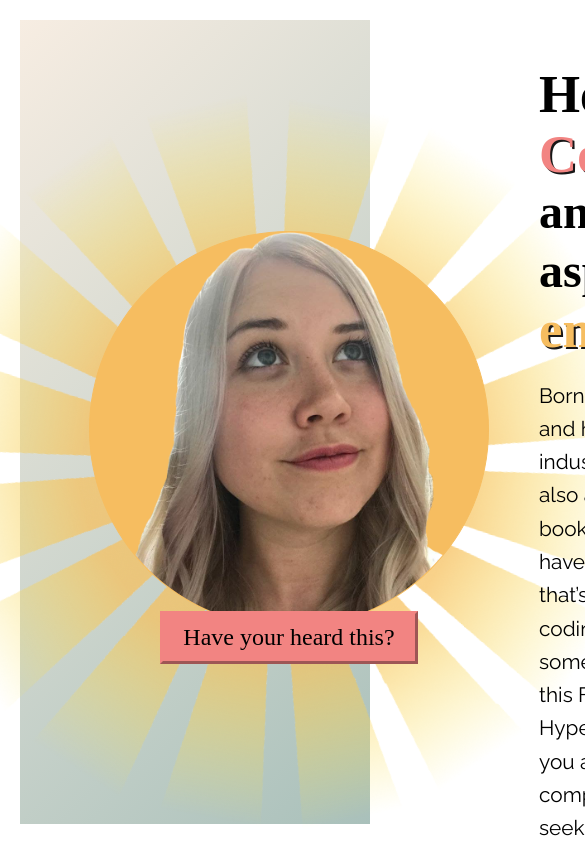
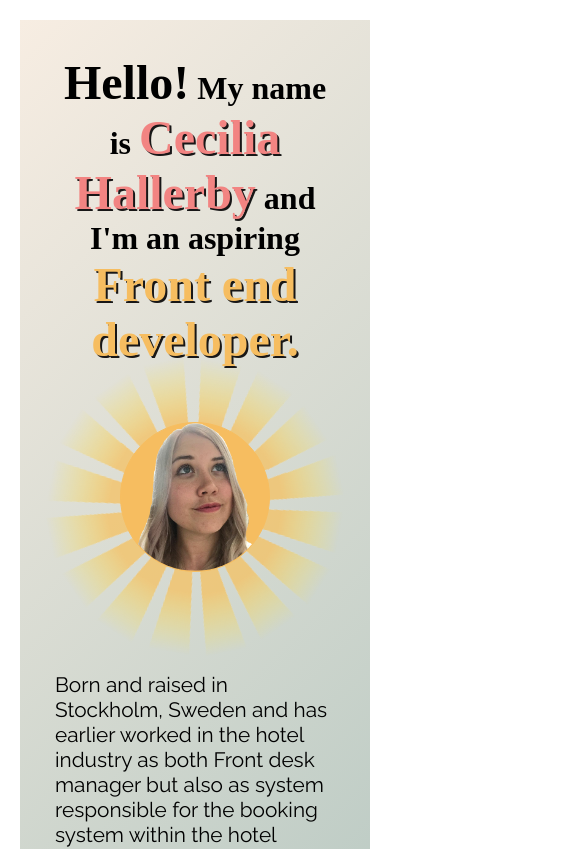
Before and after one commit to CeceStar/portfolio2.0, a React (Create React App) app: page / in a window 390 px wide. Shown: the top 849 px of the page, 585 px wide, since content can reach past the window. Built offline with nearby package versions, Linux system fonts and the light colour scheme; no server answers; the database is empty; a web font is replaced by a local one.

Commit message:
Changed to be mobil first on first page, so media queries for desktop. Only mainpage adjusted

```diff
--- a/src/components/MainPage/Presentation.jsx
+++ b/src/components/MainPage/Presentation.jsx
@@ -7,12 +7,13 @@ function Presentation() {
     <>
       <div className="background-front">
         <div className="intro-grid">
-          <Sun />
+
           <h1 className="intro-heading">
             <span className="highlight3">Hello!</span> My name is{" "}
             <span className="highlight1">Cecilia Hallerby</span> and I'm an
             aspiring <span className="highlight4">Front end developer.</span>
           </h1>
+          <Sun />
           <p className="intro-text">
             Born and raised in Stockholm, Sweden and has earlier worked in the
             hotel industry as both Front desk manager but also as system
--- a/src/index.css
+++ b/src/index.css
@@ -28,6 +28,7 @@ h3 {
   font-family: var(--headings);
 }
 
+/* --------------------MOBILE MAINPAGE------------------*/
 .background-frame {
   position: relative;
   height: 100vh;
@@ -43,28 +44,140 @@ h3 {
   background-repeat: no-repeat;
   background-size: cover;
   z-index: -100;
-  height: 100%;
   width: 100%;
   border: 20px solid white;
+  overflow: hidden;
 }
 
-.background-portfolio {
-  background-image: linear-gradient(-45deg, var(--linnen), var(--coral));
-  background-repeat: no-repeat;
-  background-size: cover;
-  z-index: -100;
-  height: 100vh;
-  width: 100vw;
-  border: 20px solid white;
-}
 .background-blog {
   position: relative;
   background-image: linear-gradient(-45deg, var(--yellow), var(--linnen));
   background-repeat: no-repeat;
   background-size: cover;
   z-index: -100;
-  height: 100%;
   width: 100%;
+  border: 20px solid white;
+}
+
+/* .intro-grid {
+
+} */
+
+.intro-heading {
+  position: relative;
+  text-align: center;
+  font-size: 2rem;
+  margin: 10%;
+  z-index: 2;
+}
+
+@keyframes spin {
+  from {
+    transform: rotate(0deg);
+  }
+  to {
+    transform: rotate(360deg);
+  }
+}
+
+.sun {
+  display: grid;
+  grid-template-rows: 250px;
+  grid-template-columns: auto;
+  margin: 0 auto;
+  text-align: center;
+  padding-top: 20px;
+}
+
+.raydiv {
+  position: relative;
+  grid-area: 1 / 1 / 2 / 2;
+  justify-self: center;
+  height: 200px;
+  width: 200px;
+  z-index: 1;
+}
+
+#rays {
+  position: absolute;
+  top: -65px;
+  left: -50px;
+  height: 300px;
+  width: 300px;
+  background-image: url(./assets/images/sunshine-300px.png);
+  background-repeat: no-repeat;
+  z-index: 2;
+
+  animation-name: spin;
+  animation-duration: 200000ms;
+  animation-iteration-count: infinite;
+  animation-timing-function: linear;
+}
+
+.cece-portrait {
+  grid-area: 1 / 1 / 2 / 2;
+  justify-self: center;
+  width: 150px;
+  height: 150px;
+  border-radius: 100%;
+  border: 1px solid var(--yellow);
+  background-color: var(--yellow);
+  z-index: 3;
+}
+
+.intro-text {
+  position: relative;
+  font-size: 1.3rem;
+  margin: 0px 10% 10% 10%;
+  z-index: 2;
+}
+
+.highlight1 {
+  color: var(--coral);
+  font-size: 3rem;
+  text-shadow: 2px 2px #181717;
+}
+
+.highlight2 {
+  color: var(--greenblue);
+  font-size: 3rem;
+  text-shadow: 2px 2px #181717;
+}
+
+.highlight3 {
+  color: black;
+  font-size: 3rem;
+}
+.highlight4 {
+  color: var(--yellow);
+  font-size: 3rem;
+  text-shadow: 2px 2px #181717;
+}
+
+/* --------------------DESKTOP MAINPAGE------------------*/
+@media screen and (min-width: 1150px) {
+  .background-front {
+    background-image: linear-gradient(
+      -45deg,
+      var(--greenblue-transparent),
+      var(--linnen)
+    );
+    background-repeat: no-repeat;
+    background-size: cover;
+    z-index: -100;
+    height: 100vh;
+    width: 100%;
+    border: 20px solid white;
+  }
+
+  .background-blog {
+    position: relative;
+    background-image: linear-gradient(-45deg, var(--yellow), var(--linnen));
+    background-repeat: no-repeat;
+    background-size: cover;
+    z-index: -100;
+    width: 100%;
+    height: 100vh;
     border: 20px solid white;
   }
 
@@ -82,30 +195,41 @@ h3 {
     position: relative;
     grid-area: 1 / 2 / 2 / 3;
     align-self: end;
+    text-align: left;
     font-size: 3rem;
-  margin-bottom: 20px;
+    margin: 0px 0px 20px 0px;
     z-index: 2;
   }
+
   .intro-text {
     position: relative;
     grid-area: 2 / 2 / 3 / 3;
     font-size: 1.3rem;
+    text-align: left;
     line-height: 1.6;
     z-index: 2;
+    margin: 0px;
   }
 
   .cece-portrait {
     position: relative;
-  width: 80%;
+    width: 400px;
+    height: 400px;
     border-radius: 100%;
     border: 1px solid var(--yellow);
     background-color: var(--yellow);
     z-index: 2;
+    top: auto;
+    left: auto;
+    transform: none;
   }
+
   .sun {
     grid-area: 1 / 1 / 3 / 2;
     text-align: center;
+    position: relative;
   }
+
   @keyframes spin {
     from {
       transform: rotate(0deg);
@@ -114,15 +238,13 @@ h3 {
       transform: rotate(360deg);
     }
   }
+
   .raydiv {
-  position: relative;
-}
-#rays {
     background-image: url(./assets/images/Sunshine.png);
     background-repeat: no-repeat;
     position: absolute;
-  top: -150px;
-  left: -150px;
+    top: -170px;
+    left: -180px;
     height: 770px;
     width: 770px;
     z-index: 1;
@@ -131,6 +253,10 @@ h3 {
     animation-duration: 200000ms;
     animation-iteration-count: infinite;
     animation-timing-function: linear;
+  }
+
+  #rays {
+    display: none;
   }
 
   .highlight1 {
@@ -148,16 +274,18 @@ h3 {
   .highlight3 {
     color: black;
     font-size: 3.3rem;
-  /* text-shadow: 2px 2px #181717; */
   }
   .highlight4 {
     color: var(--yellow);
     font-size: 3.3rem;
     text-shadow: 2px 2px #181717;
   }
+}
+
 .pun-button-div {
   grid-area: 3 / 1 / 4 / 2;
   text-align: center;
+  margin: 10%;
 }
 
 .hidden {
```
Also changed, not shown: src/assets/images/sunshine-300px.png (added), src/assets/images/sunshine-small.png (added). Lines whose indentation alone changed are shown as unchanged.
